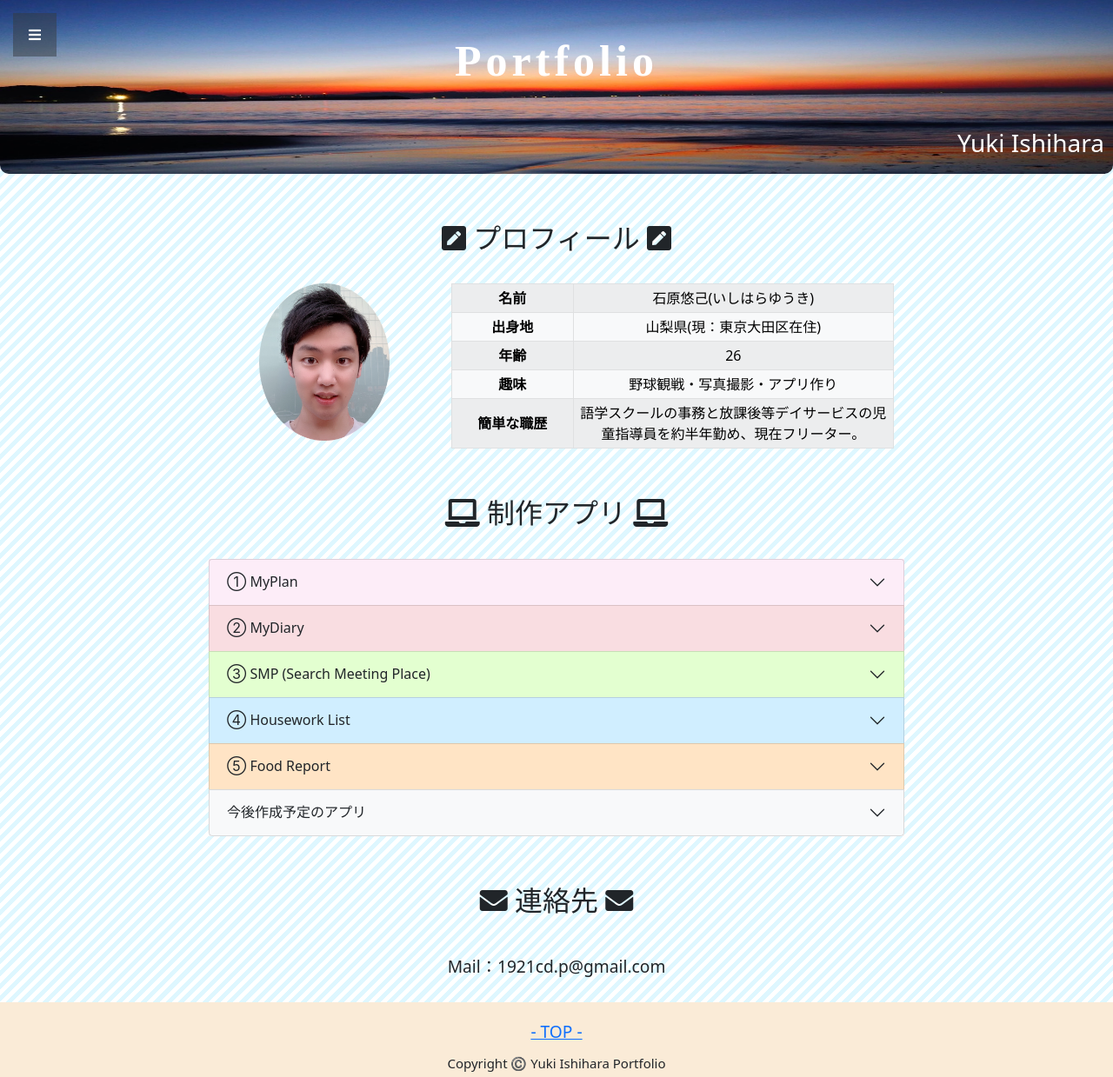
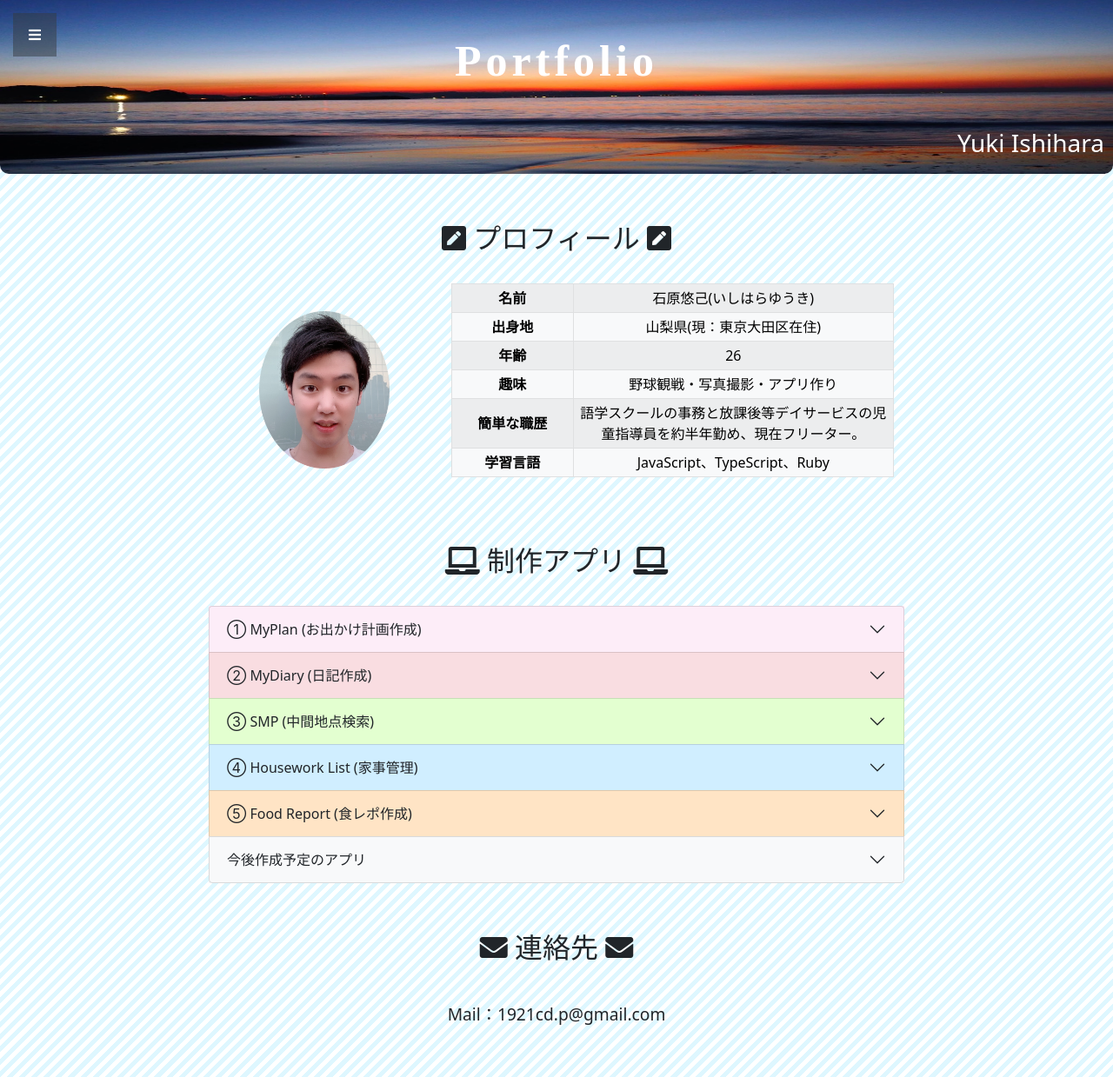
Before and after one commit to Yuki-Ishihara1921/Portfolio, a plain HTML site: page index.html in a window 1280 px wide. Shown: the top 1239 px of the page at 87% size. Drawn offline with nearby package versions, Linux system fonts and the light colour scheme.

Commit message:
modify img styles

```diff
--- a/index.html
+++ b/index.html
@@ -34,7 +34,7 @@
                     <i class="fas fa-pen-square"></i>
                 </h2>
                 <div class="profile__container row">
-                    <div class="profile__content image col-md-4 text-center">
+                    <div class="profile__content col-md-4 text-center">
                         <img src="images/self_image.png" alt="profile画像">
                     </div>
                     <div class="profile__content detail col-md-8">
@@ -62,6 +62,12 @@
                                         語学スクールの事務と放課後等デイサービスの児童指導員を約半年勤め、現在フリーター。
                                     </td>
                                 </tr>
+                                <tr>
+                                    <th>学習言語</th>
+                                    <td>
+                                        JavaScript、TypeScript、Ruby
+                                    </td>
+                                </tr>
                             </tbody>
                         </table>
                     </div>
@@ -80,7 +86,7 @@
                                 class="accordion-button collapsed" type="button" data-bs-toggle="collapse"
                                 data-bs-target="#collapseOne" aria-expanded="true" aria-controls="collapseOne"
                             >
-                                ① MyPlan
+                                ① MyPlan (お出かけ計画作成)
                             </button>
                         </h2>
                         <div
@@ -180,7 +186,7 @@
                                 class="accordion-button collapsed" type="button" data-bs-toggle="collapse"
                                 data-bs-target="#collapseTwo" aria-expanded="false" aria-controls="collapseTwo"
                             >
-                                ② MyDiary
+                                ② MyDiary (日記作成)
                             </button>
                         </h2>
                         <div
@@ -274,7 +280,7 @@
                                 class="accordion-button collapsed" type="button" data-bs-toggle="collapse"
                                 data-bs-target="#collapseThree" aria-expanded="false" aria-controls="collapseThree"
                             >
-                                ③ SMP (Search Meeting Place)
+                                ③ SMP (中間地点検索)
                             </button>
                         </h2>
                         <div
@@ -362,7 +368,7 @@
                                 class="accordion-button collapsed" type="button" data-bs-toggle="collapse"
                                 data-bs-target="#collapseFour" aria-expanded="false" aria-controls="collapseFour"
                             >
-                                ④ Housework List
+                                ④ Housework List (家事管理)
                             </button>
                         </h2>
                         <div
@@ -462,7 +468,7 @@
                                 class="accordion-button collapsed" type="button" data-bs-toggle="collapse"
                                 data-bs-target="#collapseFive" aria-expanded="false" aria-controls="collapseFive"
                             >
-                                ⑤ Food Report
+                                ⑤ Food Report (食レポ作成)
                             </button>
                         </h2>
                         <div
@@ -578,7 +584,7 @@
                     </div>
                 </div>
             </section>
-            <section id="contact" class="content">
+            <section id="contact" class="main__content mb-5">
                 <h2 class="main__content--title">
                     <i class="fas fa-envelope"></i>
                     連絡先
--- a/style.css
+++ b/style.css
@@ -213,6 +213,7 @@ main {
 
 .profile__container img {
     max-width: 150px;
+    margin: 2rem auto;
 }
 
 table th {
@@ -259,6 +260,7 @@ table ul {
     margin: 1rem;
     max-width: 300px;
     min-width: 150px;
+    height: fit-content;
     box-shadow: 0px 2px 5px 0px #555;
 }
 .appLogin {
```
Also changed, not shown: 1 other file.
